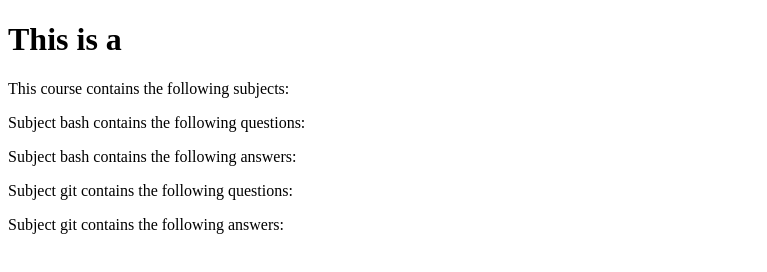
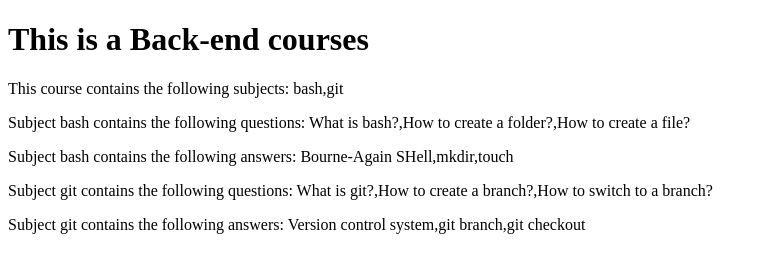
Before and after one commit to AlyonaPavlova/Events, a website: page build6.html in a window 1280 px wide. Shown: the whole page, without its empty margins (0-767 px from the left). Drawn offline with nearby package versions, Linux system fonts and the light colour scheme.

Commit message:
data was parsed

```diff
--- a/build6.html
+++ b/build6.html
@@ -6,11 +6,11 @@
     <script type="text/javascript" src="./node_modules/mustache/mustache.js"></script>
 </head>
 <body>
-    <h1>This is a </h1>
-    <p>This course contains the following subjects: </p>
-    <p>Subject bash contains the following questions: </p>
-    <p>Subject bash contains the following answers: </p>
-    <p>Subject git contains the following questions: </p>
-    <p>Subject git contains the following answers: </p>
+    <h1>This is a Back-end courses</h1>
+    <p>This course contains the following subjects: bash,git</p>
+    <p>Subject bash contains the following questions: What is bash?,How to create a folder?,How to create a file?</p>
+    <p>Subject bash contains the following answers: Bourne-Again SHell,mkdir,touch</p>
+    <p>Subject git contains the following questions: What is git?,How to create a branch?,How to switch to a branch?</p>
+    <p>Subject git contains the following answers: Version control system,git branch,git checkout</p>
 </body>
 </html>
--- a/template.js
+++ b/template.js
@@ -10,7 +10,7 @@
   let dataList = await Promise.all(list.map(path => fsPromises.readFile(path, "utf8")));
   let data = dataList.reduce(previousValue => {return previousValue;});
 
-  await fsPromises.writeFile("./build6.html", mustache.render(template, data));
+  await fsPromises.writeFile("./build6.html", mustache.render(template, JSON.parse(data)));
 }
 
 saveFile()
```
